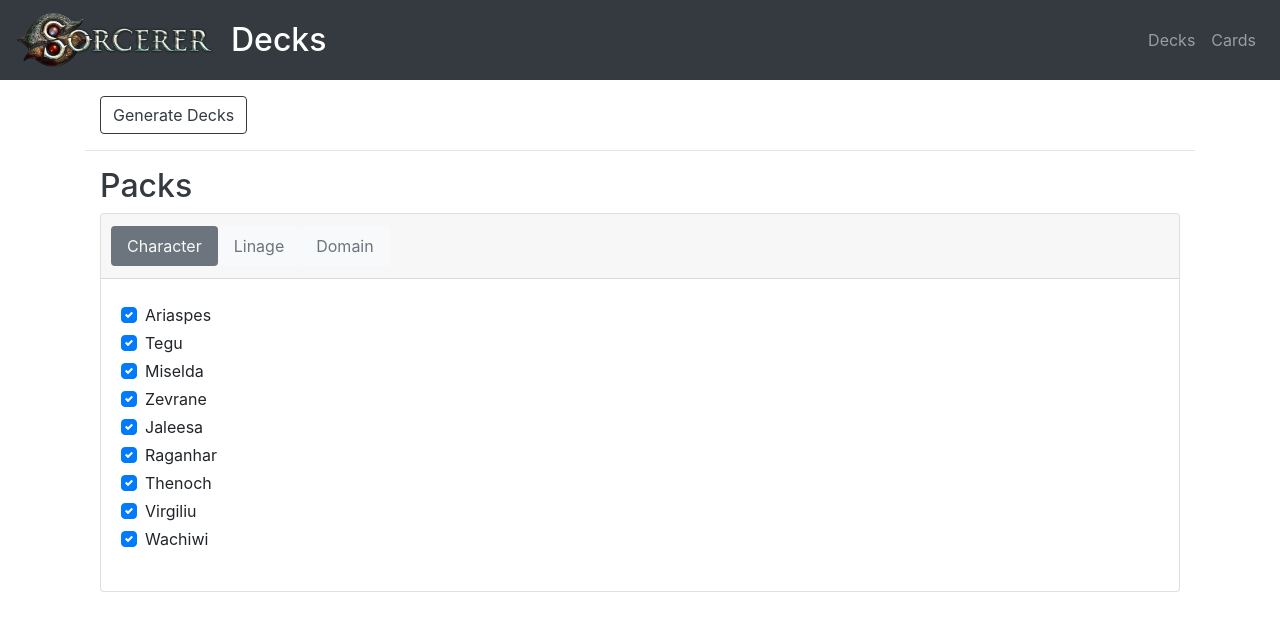
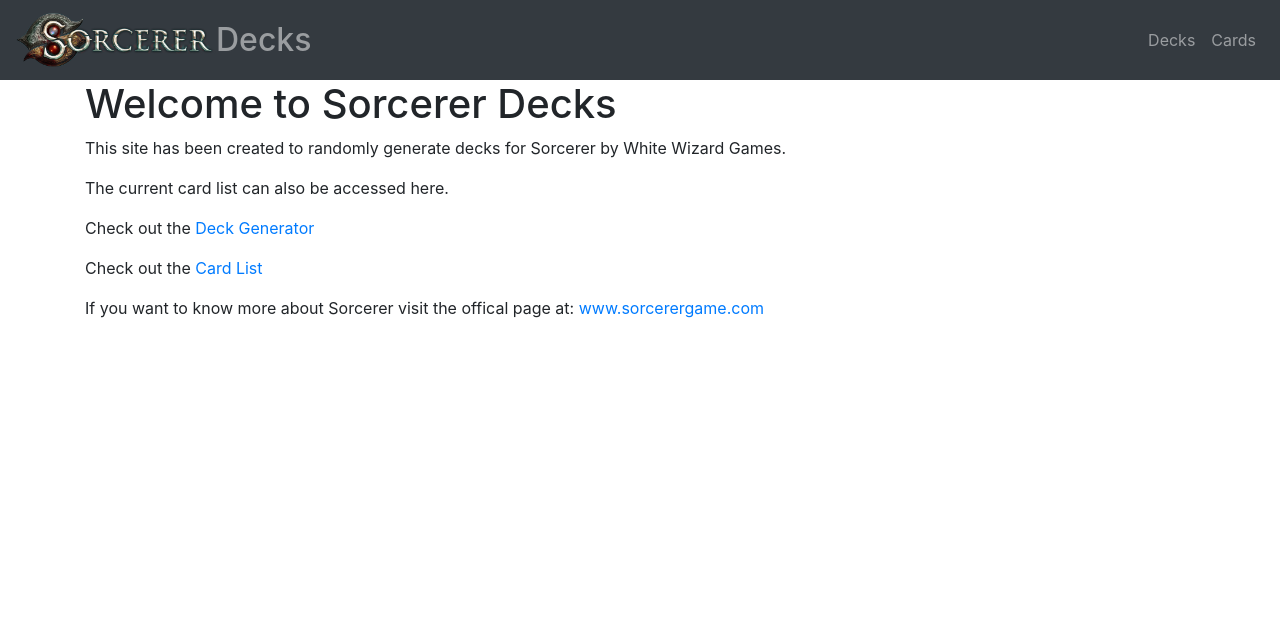
Before and after one commit to skinnybeans/sorcerer-decks, a Vue app: page / in a window 1280 px wide. Shown: the top 628 px of the page. Built offline with nearby package versions, Linux system fonts and the light colour scheme.

Commit message:
added a landing page

```diff
--- a/src/components/Header.vue
+++ b/src/components/Header.vue
@@ -1,11 +1,14 @@
 <template>
     <b-navbar toggleable="sm" variant="dark" type="dark" fixed="top" :sticky="true">
-      <b-navbar-brand class="d-flex align-items-center justify-content-center flex-wrap">
+      <b-navbar-brand
+        class="d-flex align-items-center justify-content-center flex-wrap"
+        to="/"
+        >
         <div>
           <img style="width: 200px" src="../assets/sorcerer.png" alt="">
         </div>
         <div>
-          <h2 class="d-inline-block mb-0 col-12 col-md-6">
+          <h2 class="d-inline-block mb-0 pl-0 col-12 col-md-6 text-white-50">
             Decks
           </h2>
         </div>
--- /dev/null
+++ b/src/components/Landing.vue
@@ -0,0 +1,31 @@
+<template>
+  <div>
+    <section>
+      <h1>Welcome to Sorcerer Decks</h1>
+      <p>This site has been created to randomly generate decks for Sorcerer by White Wizard Games.</p>
+      <p>The current card list can also be accessed here.</p>
+    </section>
+    <section>
+      <p>
+        Check out the
+          <b-link
+            to="/deckgeneration"
+            class=""
+            >
+            Deck Generator
+          </b-link>
+      </p>
+      <p>
+        Check out the
+        <b-link
+          to="/cardlist"
+          >
+          Card List
+        </b-link>
+      </p>
+    </section>
+    <section>
+      <p>If you want to know more about Sorcerer visit the offical page at: <a href="https://www.sorcerergame.com/" target="_blank">www.sorcerergame.com</a></p>
+    </section>
+  </div>
+</template>
--- a/src/routes.js
+++ b/src/routes.js
@@ -1,9 +1,10 @@
 import appDeckGeneration from './components/deck-generation/DeckGeneration.vue';
 import appCardList from './components/card-list/CardList.vue';
+import appLanding from './components/Landing.vue';
 
 export const routes = [
   { path: '/cardlist', component: appCardList },
   { path: '/deckgeneration', component: appDeckGeneration },
-  { path: '/', component: appDeckGeneration },
+  { path: '/', component: appLanding },
 ];
 export { routes as default };
```
